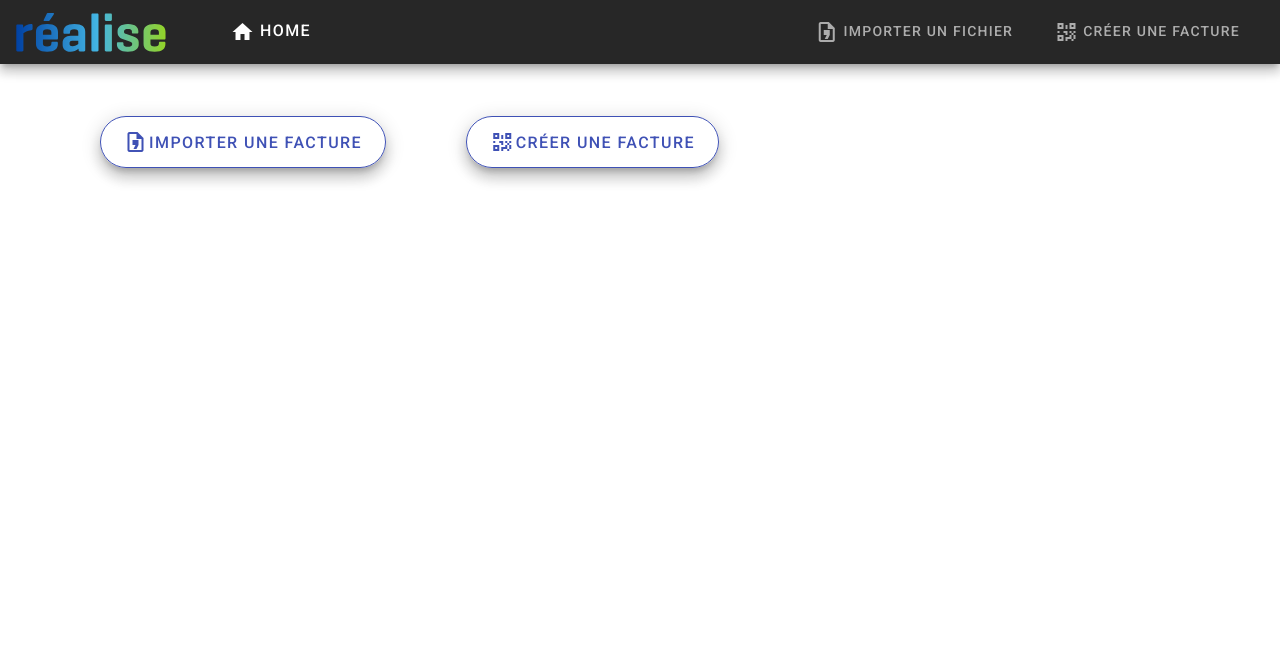
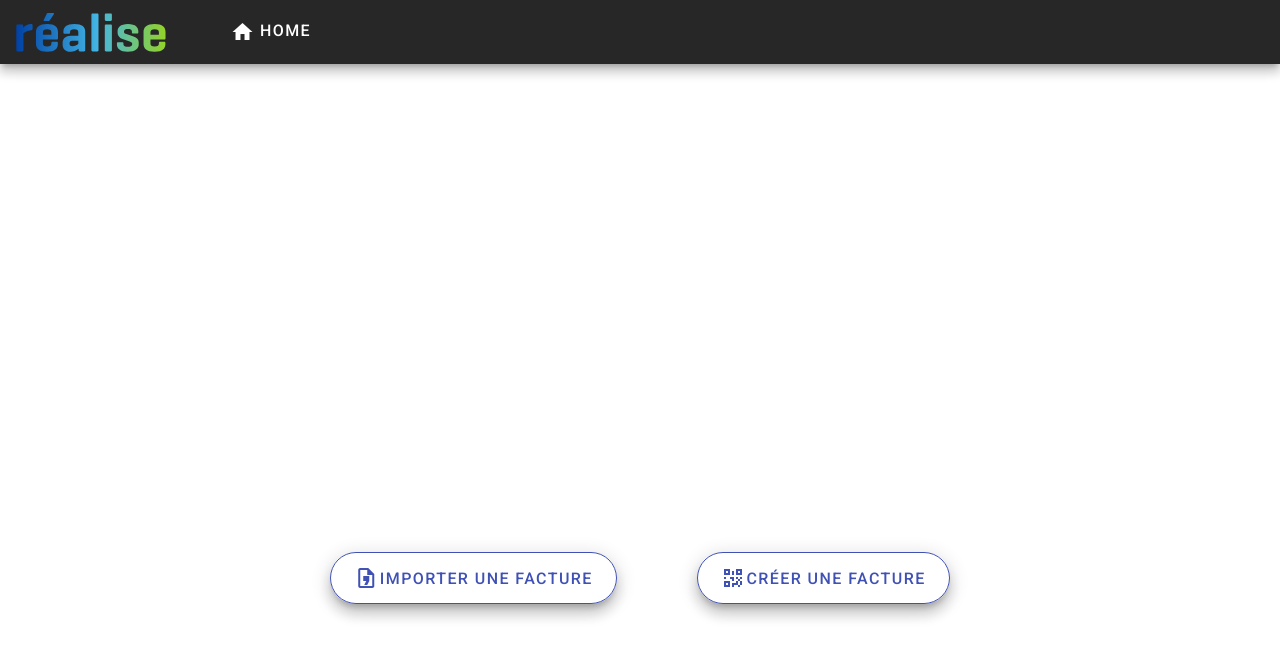
Before and after one commit to Realise-Formation-Digital/22.02-QrCode-Swiss-Payment, a Vue app: page / in a window 1280 px wide. Shown: the top 658 px of the page. Built offline with nearby package versions, Linux system fonts and the light colour scheme; what vue-papa-parse would draw is missing.

Commit message:
FIX #41
Attention fait provisoirement.
Code à améliorer.

```diff
--- a/src/components/Navbar.vue
+++ b/src/components/Navbar.vue
@@ -14,14 +14,14 @@
 
     <v-spacer></v-spacer>
 
-    <v-btn to="/csv" text plain>
+    <v-btn v-show="$route.path !== '/'" to="/csv" text plain>
       <span class="mr-2 hide">
         <v-icon>mdi-file-delimited-outline</v-icon>
         Importer un fichier
       </span>
 
     </v-btn>
-    <v-btn to="/form-qr" text plain>
+    <v-btn v-show="$route.path !=='/'" to="/form-qr" text plain>
       <span class="mr-2 hide">
         <v-icon>mdi-qrcode</v-icon>
         Créer une facture
@@ -37,8 +37,4 @@ export default {
 </script>
 
 <style scoped>
-.hide {
-  /* En attente si utilisé dans le futur ou non */
-  display:visible;
-}
 </style>
--- a/src/views/HomeView.vue
+++ b/src/views/HomeView.vue
@@ -1,8 +1,8 @@
 <template>
-  <div>
-    <v-row>
-      <v-col>
-
+  <div class="container">
+  <div class="pt-16 mt-16" >
+      <v-col class="d-flex justify-center align-content-center">
+        <div class="d-flex align-content-center flex-wrap" style="min-height:700px;">
           <!--Buttons in the home page. -->
           <v-btn class="ma-10" outlined color="indigo" to="csv" x-large rounded elevation="10">
             <v-icon>mdi-file-delimited-outline</v-icon>
@@ -13,9 +13,9 @@
             <v-icon>mdi-qrcode</v-icon>
             Créer une facture
           </v-btn>
-
+        </div>
       </v-col>
-    </v-row>
+    </div>
   </div>
 </template>
 
```
Lines whose indentation alone changed are shown as unchanged.
